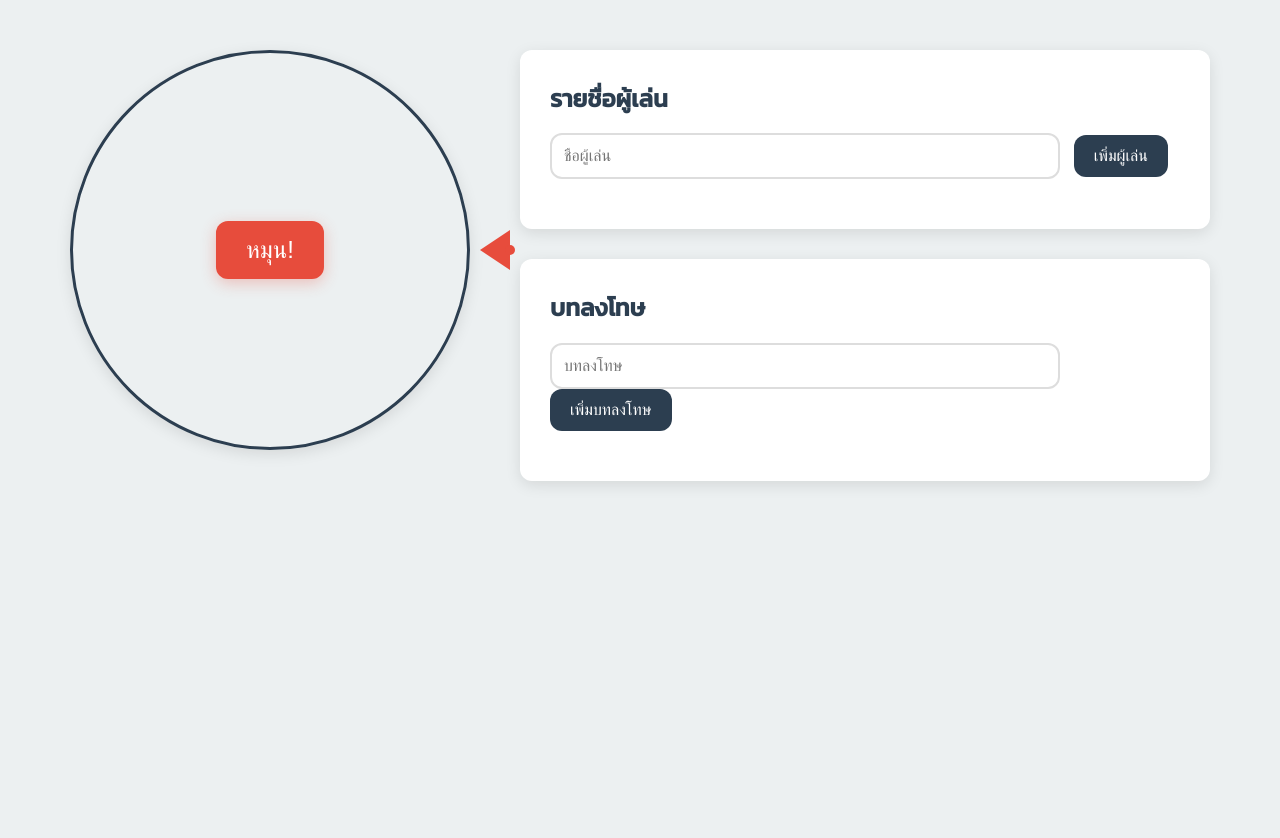
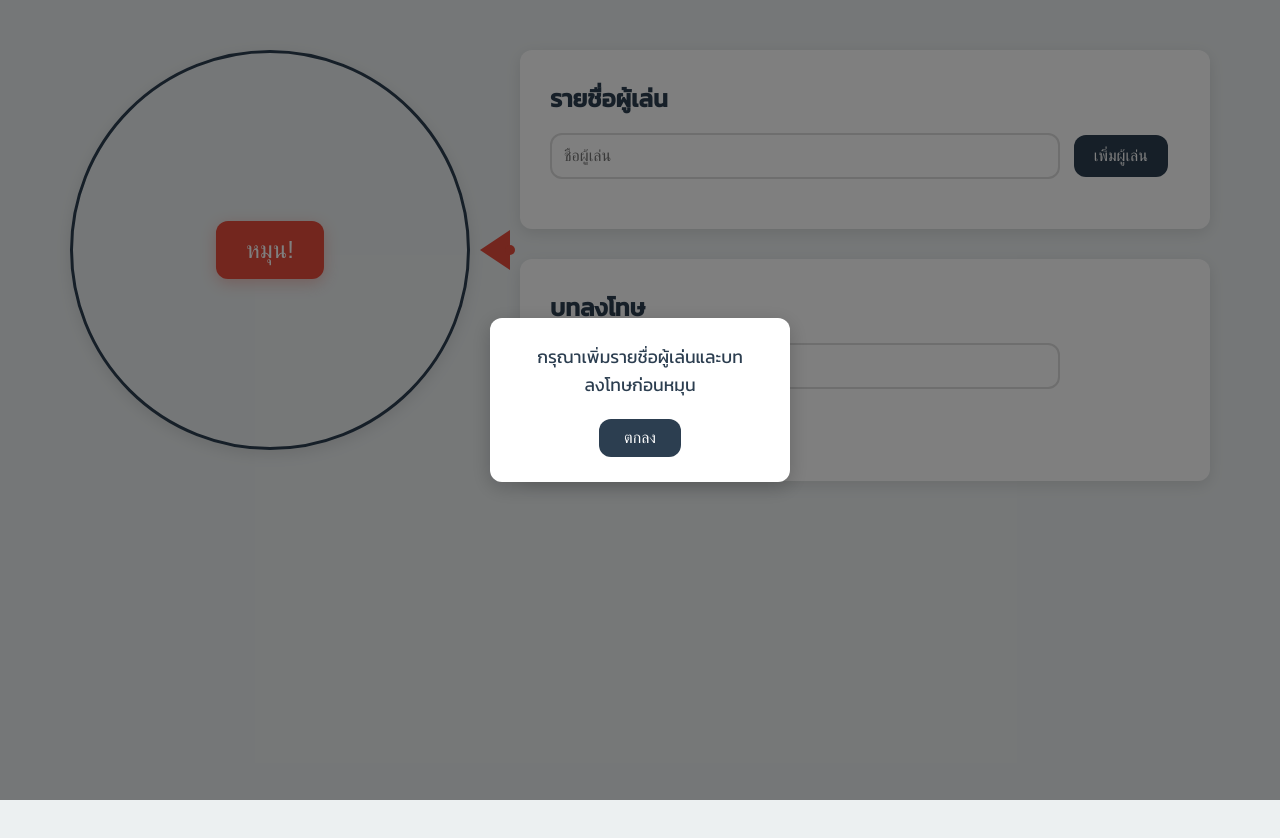
Before and after one commit to PetTeddy/RandomGame001, a plain HTML site: page index.html in a window 1280 px wide. Both pictures are taken after a click on the button "หมุน!". Drawn offline with Linux system fonts and the light colour scheme.

Commit message:
add popup

```diff
--- a/index.html
+++ b/index.html
@@ -42,6 +42,12 @@
             <button class="close-modal">ตกลง</button>
         </div>
     </div>
+    <div class="notification" id="notification">
+        <div class="notification-content">
+            <p class="notification-text"></p>
+            <button class="notification-close">ตกลง</button>
+        </div>
+    </div>
     <script src="script.js"></script>
 </body>
 </html>
--- a/script.js
+++ b/script.js
@@ -137,7 +137,7 @@ window.dispatchEvent(new Event('resize'));
 function showModal(winner, punishment) {
     const modal = document.getElementById('result-modal');
     const resultText = modal.querySelector('.result-text');
-    resultText.textContent = `${winner} ต้อง${punishment}!`;
+    resultText.textContent = `${winner} ต้อง ${punishment}!`;
     modal.classList.add('show');
 
     const closeBtn = modal.querySelector('.close-modal');
@@ -152,8 +152,41 @@ function showModal(winner, punishment) {
     });
 }
 
+function showNotification(message) {
+    const notification = document.getElementById('notification');
+    const notificationText = notification.querySelector('.notification-text');
+    notificationText.textContent = message;
+    notification.classList.add('show');
+
+    const closeBtn = notification.querySelector('.notification-close');
+    const closeNotification = () => {
+        notification.classList.remove('show');
+        closeBtn.removeEventListener('click', closeNotification);
+    };
+
+    closeBtn.addEventListener('click', closeNotification);
+    notification.addEventListener('click', (e) => {
+        if (e.target === notification) closeNotification();
+    });
+}
+
 function spinWheel() {
-    if (spinning || players.length === 0 || punishments.length === 0) return;
+    if (spinning) return;
+
+    if (players.length === 0 && punishments.length === 0) {
+        showNotification('กรุณาเพิ่มรายชื่อผู้เล่นและบทลงโทษก่อนหมุน');
+        return;
+    }
+
+    if (players.length === 0) {
+        showNotification('กรุณาเพิ่มรายชื่อผู้เล่นก่อนหมุน');
+        return;
+    }
+
+    if (punishments.length === 0) {
+        showNotification('กรุณาเพิ่มบทลงโทษก่อนหมุน');
+        return;
+    }
 
     spinning = true;
     const spinBtn = document.getElementById('spin-btn');
--- a/styles.css
+++ b/styles.css
@@ -250,6 +250,64 @@ li button {
     transform: translateY(-2px);
 }
 
+.notification {
+    display: none;
+    position: fixed;
+    top: 0;
+    left: 0;
+    width: 100%;
+    height: 100%;
+    background-color: rgba(0, 0, 0, 0.5);
+    z-index: 1000;
+    opacity: 0;
+    transition: opacity 0.3s ease;
+}
+
+.notification.show {
+    display: flex;
+    justify-content: center;
+    align-items: center;
+    opacity: 1;
+}
+
+.notification-content {
+    background: white;
+    padding: 25px;
+    border-radius: var(--border-radius);
+    max-width: 90%;
+    width: 300px;
+    text-align: center;
+    animation: notificationPop 0.3s ease;
+    box-shadow: 0 5px 20px rgba(0,0,0,0.2);
+}
+
+.notification-text {
+    font-size: 1.1rem;
+    margin-bottom: 20px;
+    color: var(--text-color);
+}
+
+.notification-close {
+    background: var(--primary-color);
+    color: white;
+    padding: 10px 25px;
+    border-radius: var(--border-radius);
+    border: none;
+    cursor: pointer;
+    font-size: 1rem;
+    transition: all 0.3s ease;
+}
+
+.notification-close:hover {
+    transform: translateY(-2px);
+    box-shadow: 0 3px 10px rgba(0,0,0,0.1);
+}
+
+@keyframes notificationPop {
+    from { transform: scale(0.8); opacity: 0; }
+    to { transform: scale(1); opacity: 1; }
+}
+
 /* Responsive Design */
 @media (max-width: 900px) {
     .container {
```
